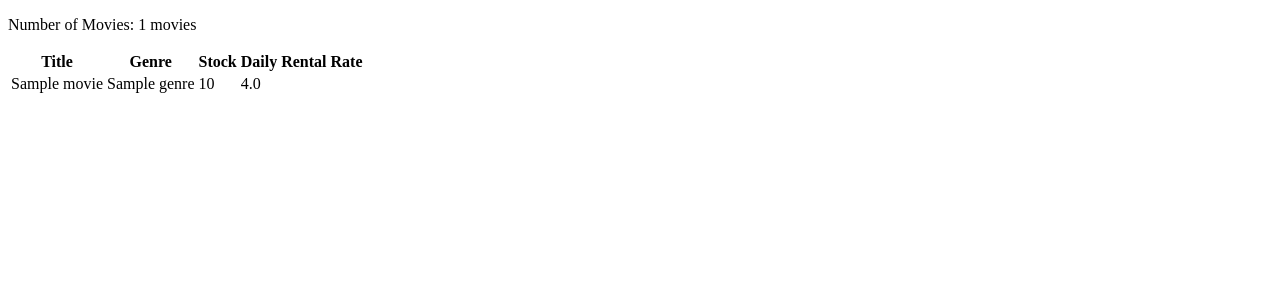
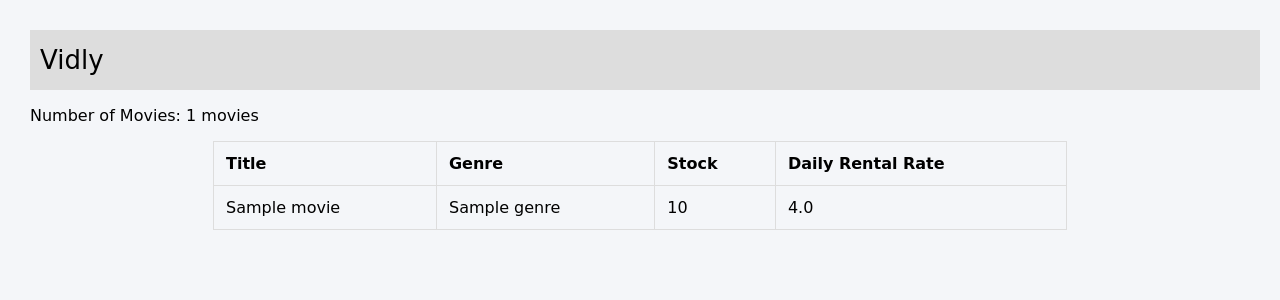
Before and after one commit to ali10460/Django-Learning, a Django app: page /movies/ in a window 1280 px wide. Shown: the top 300 px of the page. Run offline with Django 5.2, Linux system fonts and the light colour scheme; tables that the repository leaves empty hold one stand-in row (values such as "Sample post").

Commit message:
add some style to app

```diff
--- /dev/null
+++ b/vidly/movies/static/movies/css/style.css
@@ -0,0 +1,38 @@
+body {
+  font-family: cursive;
+  background-color: #f4f6f9;
+  margin: 30px;
+}
+
+nav {
+  display: flex;
+  align-items: center;
+  padding-left: 10px;
+  font-style: bold;
+  font-size: 26px;
+  width: 100%;
+  height: 60px;
+  background-color: rgb(221, 221, 221);
+}
+
+.table-container {
+  display: flex;
+  align-items: center;
+  justify-content: center;
+}
+
+table {
+  width: 70%;
+  border-collapse: collapse;
+}
+
+th,
+td {
+  padding: 12px;
+  border: 1px solid #ddd;
+  text-align: left;
+}
+
+th {
+  font-style: bold;
+}
--- a/vidly/movies/templates/movies/index.html
+++ b/vidly/movies/templates/movies/index.html
@@ -1,13 +1,19 @@
+{% load static %}
+
 <!doctype html>
 <html lang="en">
   <head>
     <meta charset="UTF-8" />
     <meta name="viewport" content="width=device-width, initial-scale=1.0" />
-    <title>Document</title>
+    <title>Movies</title>
+
+    <link rel="stylesheet" href="{% static 'movies/css/style.css' %}" />
   </head>
   <body>
+    <nav>Vidly</nav>
     <p>Number of Movies: {{movies | length}} movies</p>
 
+    <div class="table-container">
       <table class="table">
         <thead>
           <tr>
@@ -28,5 +34,6 @@
           {% endfor %}
         </tbody>
       </table>
+    </div>
   </body>
 </html>
```
Lines whose indentation alone changed are shown as unchanged.
